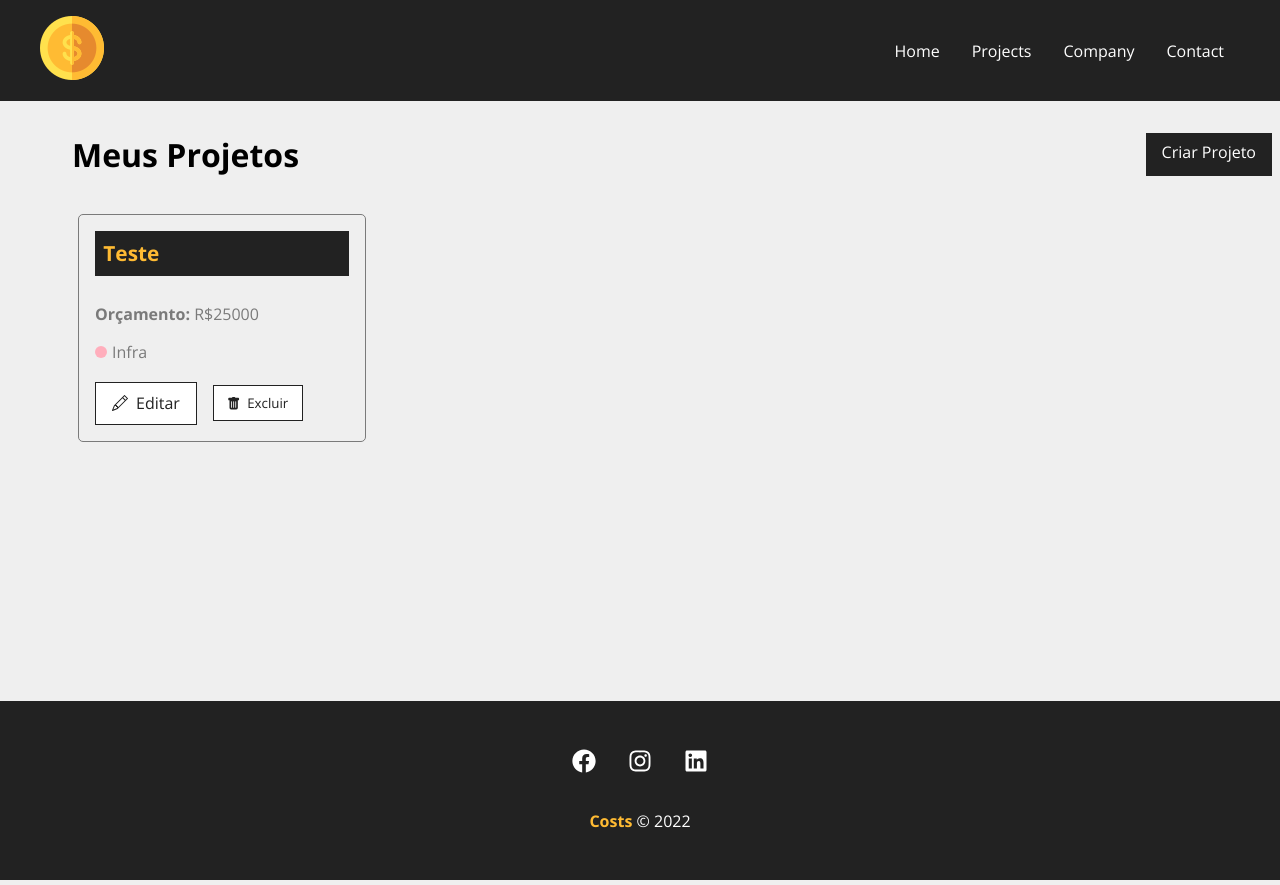
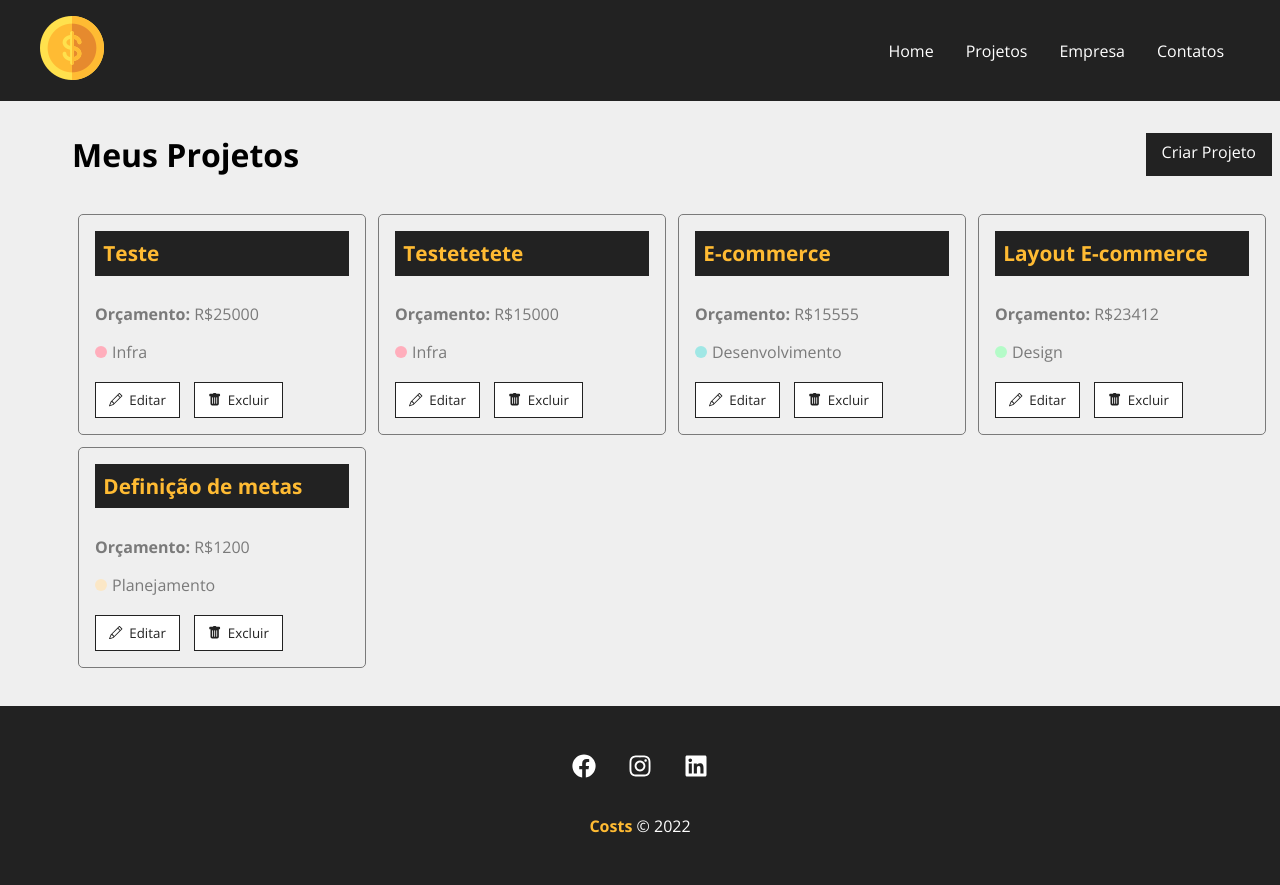
Before and after one commit to icocampos/costs, a React (Create React App) app: page /projects in a window 1280 px wide. Shown: the top 885 px of the page. Built offline with nearby package versions, Linux system fonts and the light colour scheme; data requests are answered from the project's data file.

Commit message:
fix projects

```diff
--- a/db.json
+++ b/db.json
@@ -10,6 +10,50 @@
       "cost": 0,
       "services": [],
       "id": 1
+    },
+    {
+      "name": "Testetetete",
+      "budget": "15000",
+      "category": {
+        "id": "1",
+        "name": "Infra"
+      },
+      "cost": 0,
+      "services": [],
+      "id": 2
+    },
+    {
+      "name": "E-commerce",
+      "budget": "15555",
+      "category": {
+        "id": "2",
+        "name": "Desenvolvimento"
+      },
+      "cost": 0,
+      "services": [],
+      "id": 3
+    },
+    {
+      "name": "Layout E-commerce",
+      "budget": "23412",
+      "category": {
+        "id": "3",
+        "name": "Design"
+      },
+      "cost": 0,
+      "services": [],
+      "id": 4
+    },
+    {
+      "category": {
+        "id": "4",
+        "name": "Planejamento"
+      },
+      "name": "Definição de metas",
+      "budget": "1200",
+      "cost": 0,
+      "services": [],
+      "id": 5
     }
   ],
   "categories": [
--- a/src/components/layout/Navbar.js
+++ b/src/components/layout/Navbar.js
@@ -15,13 +15,13 @@ function Navbar(){
                         <Link to='/'>Home</Link>
                     </li>
                     <li className={styles.item}>
-                        <Link to='/projects'>Projects</Link>
+                        <Link to='/projects'>Projetos</Link>
                     </li>
                     <li className={styles.item}>
-                        <Link to='/company'>Company</Link>
+                        <Link to='/company'>Empresa</Link>
                     </li>
                     <li className={styles.item}>
-                        <Link to='/contact'>Contact</Link>
+                        <Link to='/contact'>Contatos</Link>
                     </li>
                 </ul>
             </Container>
--- a/src/components/pages/Projects.js
+++ b/src/components/pages/Projects.js
@@ -47,7 +47,7 @@ function Projects(){
                     id={project.id}
                     name={project.name}
                     budget={project.budget}
-                    category={project.category.name}
+                    category={project?.category?.name}
                     key={project.id}
                  />
                 ))}
--- a/src/components/project/ProjectCard.js
+++ b/src/components/project/ProjectCard.js
@@ -1,4 +1,4 @@
-import { Link } from 'react-router-dom'
+import { Link } from 'react-router-dom';
 import styles from './ProjectCard.module.css';
 
 import { BsPencil, BsFillTrashFill } from 'react-icons/bs';
@@ -14,9 +14,9 @@ function ProjectCard({ id, name, budget, category, handleRemove }) {
                 <span className={`${styles[category.toLowerCase()]}`}></span> {category}
             </p>
             <div className={styles.project_card_actions}>
-                <Link>
+                <button>
                     <BsPencil /> Editar
-                </Link>
+                </button>
                 <button>
                     <BsFillTrashFill /> Excluir
                 </button>
```
